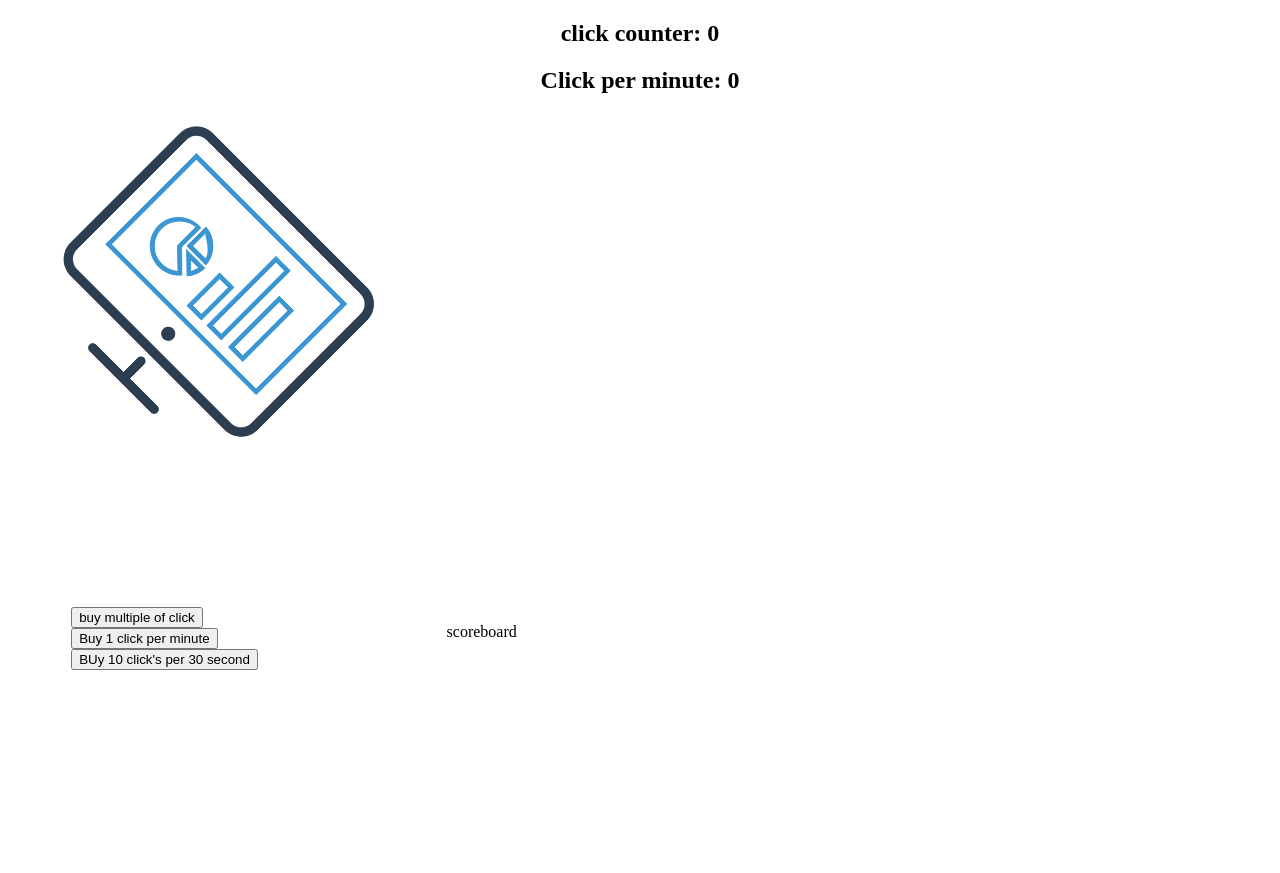
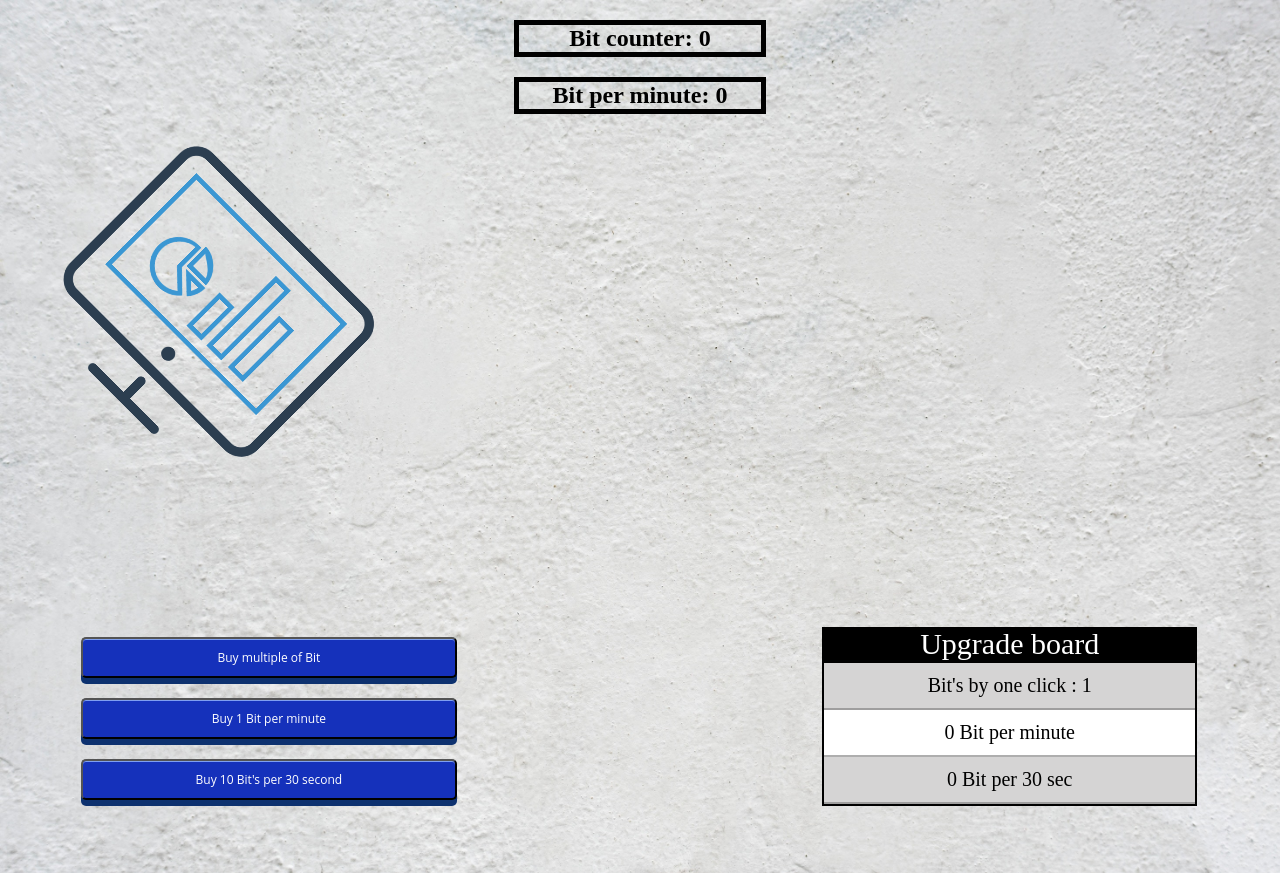
Before and after one commit to DmytroHoretskyi/JS_Clicker, a plain HTML site: page index.html in a window 1280 px wide. Before the commit the page ends 800 px from the top, so only its background shows below. Drawn offline with Linux system fonts and the light colour scheme.

Commit message:
ended JS adn added some css on page

```diff
--- a/index.html
+++ b/index.html
@@ -13,21 +13,29 @@
 <div id="popUp" class="hidden"><button id="close">X</button>
     <br><span id="mistake"></span></div>
 <article id="counters">
-    <h1 id="counter">click counter: 0</h1>
-    <h1 id="clickPerMinute">Click per minute: 0</h1>
+    <h1 id="counter">Bit counter: 0</h1>
+    <h1 id="clickPerMinute">Bit per minute: 0</h1>
 </article>
 <div class="clicker">
     <img alt="click" src="images/clickIMG.png" id="clickButton" >
 </div>
 <div class="upgrades">
-    <div><button id="upgradeButton">buy multiple of click</button>
+    <div><button class="buttons" id="upgradeButton">Buy multiple of Bit</button>
         <br>
-        <button id="60SecUpgrade">Buy 1 click per minute</button>
+        <button class="buttons" id="60SecUpgrade">Buy 1 Bit per minute</button>
         <br>
-        <button id="30SecUpgrade">BUy 10 click's per 30 second</button>
+        <button class="buttons" id="30SecUpgrade">Buy 10 Bit's per 30 second</button>
     </div>
+    <div></div>
 
-    <div><p>scoreboard</p></div>
+    <div id="upgradeBoard">
+        <p id="upgradeBoardHeader">Upgrade board</p>
+        <ul id="upgradeList">
+            <li class="table1" id="bitUpgradeStatistic">Bit's by one click : 1</li>
+            <li class="table2" id="clickPer60secStatistic">0 Bit per minute </li>
+            <li class="table3" id="clickPer30secStatistic">0 Bit per 30 sec</li>
+        </ul>
+    </div>
 </div>
 <script src="main.js"></script>
 </body>
--- a/main.js
+++ b/main.js
@@ -8,6 +8,9 @@ const popUpText = document.getElementById('mistake');
 let clickPerMinute = document.getElementById('clickPerMinute')
 let timeUpgrade60sec = document.getElementById('60SecUpgrade')
 let timeUpgrade30sec = document.getElementById('30SecUpgrade')
+let bitStatistic = document.getElementById('bitUpgradeStatistic')
+let timeUpgrade60secStatistic = document.getElementById('clickPer60secStatistic')
+let timeUpgrade30secStatistic = document.getElementById('clickPer30secStatistic')
 
 let userData = {
    clickCount: 0,
@@ -31,7 +34,8 @@ if ('userData' in sessionStorage) {
    userData = JSON.parse(sessionStorage.getItem('userData'));
 }
 
-h1Counter.textContent = `click counter: ${userData.clickCount}`;
+h1Counter.textContent = `Bit counter: ${userData.clickCount}`;
+
 
 console.log(userData.timeUpgradeButton60sec.upgradeCount)
 popUpError.addEventListener('click',() => {
@@ -48,7 +52,7 @@ upgradeButton.addEventListener('click', () => {
    } else {
       userData.clickCount -= userData.clickUpgradeButton.upgradeCost;
       userData.clickUpgradeButton.upgradeCount += 1;
-      h1Counter.textContent = 'click counter: ' + userData.clickCount;
+      h1Counter.textContent = 'Bit counter: ' + userData.clickCount;
       userData.clickUpgradeButton.upgradeCost *= userData.upgradeMultiply
    }
 });
@@ -57,44 +61,49 @@ timeUpgrade60sec.addEventListener('click', () =>{
    if (userData.timeUpgradeButton60sec.upgradeCost > userData.clickCount){
       popUp.classList.remove('hidden');
       cautionMessage.classList.remove('hidden')
-      popUpText.textContent = `Alert! you need ${userData.timeUpgradeButton60sec.upgradeCost} clicks`;
+      popUpText.textContent = `Alert! you need ${userData.timeUpgradeButton60sec.upgradeCost} Bits`;
 
    } else {
       userData.clickCount -= userData.timeUpgradeButton60sec.upgradeCost;
       clickPerTime60Sec();
       userData.timeUpgradeButton60sec.upgradeCount++;
       userData.timeUpgradeButton60sec.upgradeCost*=userData.upgradeMultiply;
-      clickPerMinute.textContent = `Click per minute: ${userData.timeUpgradeButton60sec.upgradeCount}`;
+      clickPerMinute.textContent = `Bit per minute: ${userData.timeUpgradeButton30sec.upgradeCount * 2
+                                                      + userData.timeUpgradeButton60sec.upgradeCount}`;
+      timeUpgrade60secStatistic.textContent = `${userData.timeUpgradeButton60sec.upgradeCount} Bit per minute`
    }
 });
 timeUpgrade30sec.addEventListener('click', () => {
    if (userData.timeUpgradeButton30sec.upgradeCost > userData.clickCount){
       popUp.classList.remove('hidden');
       cautionMessage.classList.remove('hidden')
-      popUpText.textContent = `Alert! you need ${userData.timeUpgradeButton30sec.upgradeCost} clicks`;
+      popUpText.textContent = `Alert! you need ${userData.timeUpgradeButton30sec.upgradeCost} Bits`;
 
    } else {
-      userData.clickCount -= userData.timeUpgradeButton60sec.upgradeCost;
+      userData.clickCount -= userData.timeUpgradeButton30sec.upgradeCost;
       clickPerTime30Sec();
       userData.timeUpgradeButton30sec.upgradeCount++;
       userData.timeUpgradeButton30sec.upgradeCost*=userData.upgradeMultiply;
-      clickPerMinute.textContent = `Click per minute: ${userData.timeUpgradeButton30sec.upgradeCount}`;
+      clickPerMinute.textContent = `Bit's per minute: ${userData.timeUpgradeButton30sec.upgradeCount * 2
+                                                      + userData.timeUpgradeButton60sec.upgradeCount}`;
+      timeUpgrade30secStatistic.textContent = `${userData.timeUpgradeButton30sec.upgradeCount} Bit per 30 sec`
    }
 });
 function clickPerTime60Sec() {
    userData.clickCount += userData.timeUpgradeButton60sec.upgradeCount;
-   h1Counter.textContent = 'click counter: '+ userData.clickCount;
+   h1Counter.textContent = 'Bit counter: '+ userData.clickCount;
    sessionStorage.setItem('userData', JSON.stringify(userData));
 }
 function clickPerTime30Sec() {
    userData.clickCount += userData.timeUpgradeButton30sec.countPlus;
-   h1Counter.textContent = 'click counter: '+ userData.clickCount;
+   h1Counter.textContent = 'Bit counter: '+ userData.clickCount;
    sessionStorage.setItem('userData', JSON.stringify(userData));
 }
 setInterval(clickPerTime30Sec, 30000);
 setInterval(clickPerTime60Sec, 60000);
 buttonId.addEventListener('click', () => {
    userData.clickCount += userData.clickUpgradeButton.upgradeCount;
-   h1Counter.textContent = 'click counter: '+ userData.clickCount;
+   h1Counter.textContent = 'Bit counter: '+ userData.clickCount;
+   bitStatistic.textContent = `Bit's by one click : ${userData.clickUpgradeButton.upgradeCount} `
    sessionStorage.setItem('userData', JSON.stringify(userData));
 });
--- a/style.css
+++ b/style.css
@@ -1,3 +1,29 @@
+html{
+    background-image: url("images/backgroundImage.jpg");
+    background-size: cover;
+
+}
+.buttons {
+    background-color: #1531bb;
+    padding:10px;
+    position:relative;
+    font-family: 'Open Sans', sans-serif;
+    font-size:12px;
+    text-decoration:none;
+    color:#fff;
+    background-image: linear-gradient(bottom, rgb(10, 31, 167) 0%, rgb(38, 61, 177) 100%);
+    box-shadow: inset 0px 1px 0px #7f9ff1, 0px 6px 0px #0d316f;
+    border-radius: 5px;
+    margin: 10px;
+    width: 100%;
+    }
+
+.buttons:active {
+    top:7px;
+    box-shadow: inset 0px 1px 0px #7f98f1, inset 0px -1px 0px #0d226f;
+    color: #23ec00;
+    text-shadow: 0px 1px 1px rgba(255,255,255,0.3);
+}
 .clicker{
     margin-top: 50px ;
     margin-left: 50px;
@@ -52,4 +78,40 @@
 }
 #counters{
     text-align: center;
+    margin: 0 40%;
 }
+#upgradeBoard{
+    text-align: center;
+}
+#upgradeList{
+    list-style-type: none;
+    padding: 0;
+    margin: 0;
+    line-height: 45px;
+    border: 2px solid black;
+}
+.table1, .table3{
+
+    font-size: 20px;
+    background-color: #d5d4d4;
+    border-bottom: 2px solid rgba(128, 128, 128, 0.64);
+
+}
+.table2{
+
+    font-size: 20px;
+    background-color: #ffffff;
+    border-bottom: 2px solid rgba(128, 128, 128, 0.64);
+}
+#upgradeBoardHeader{
+    margin: 0;
+    font-size: 30px;
+    background-color: #000000;
+    -webkit-text-fill-color: white;
+}
+#counter{
+    border: 5px solid black;
+}
+#clickPerMinute{
+    border: 5px solid black;
+}
```
Also changed, not shown: images/backgroundImage.jpg (added).
